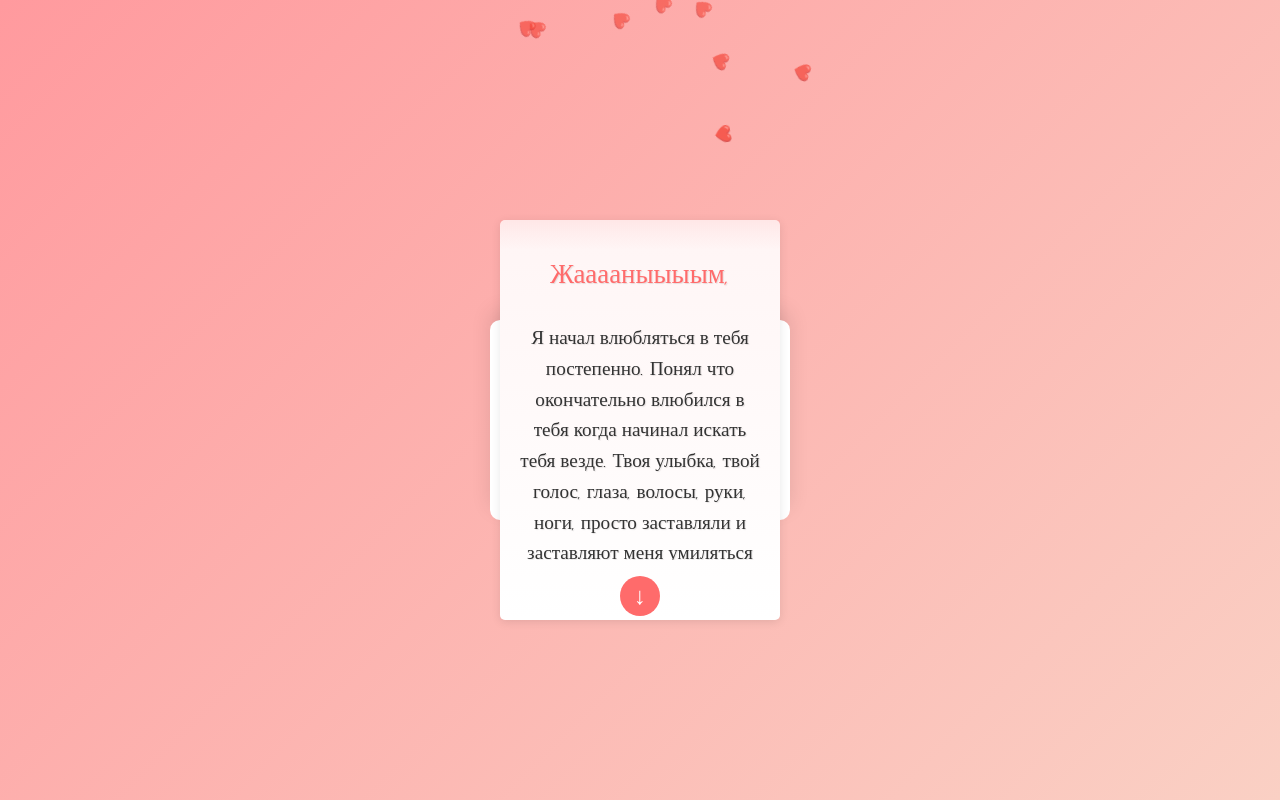
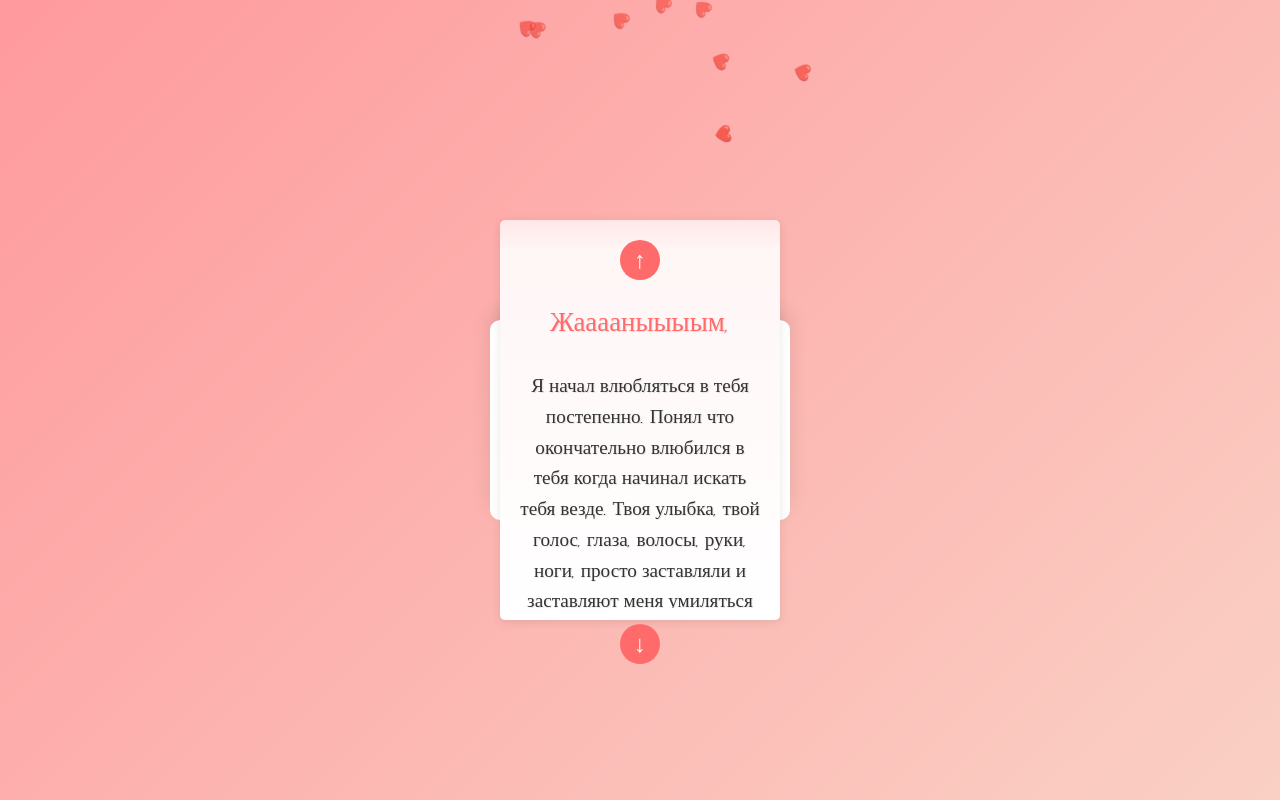
Before and after one commit to MederX/ssss, a React (Create React App) app: page / in a window 1280 px wide. Both pictures are taken after a click on the element 640 px from the left and 400 px from the top of the page. Built offline with nearby package versions, Linux system fonts and the light colour scheme.

Commit message:
Describe your changes

```diff
--- a/src/components/LoveLetter.js
+++ b/src/components/LoveLetter.js
@@ -230,6 +230,13 @@
     }
   };
 
+  const handleScrollUp = (e) => {
+    e.stopPropagation(); // Prevent triggering envelope open/close
+    if (letterContentRef.current) {
+      letterContentRef.current.scrollBy({ top: -100, behavior: 'smooth' });
+    }
+  };
+
   return (
     <EnvelopeContainer
       onClick={handleClick}
@@ -259,6 +266,20 @@
             defaultPosition={{ x: 0, y: 0 }}
           >
             <Letter>
+              <button
+                onClick={handleScrollUp}
+                style={{
+                  margin: '0 auto 8px auto', display: 'block', borderRadius: '50%', border: 'none',
+                  background: '#ff6b6b', color: 'white', width: 40, height: 40, fontSize: 24, cursor: 'pointer'
+                }}
+              >
+                ↑
+              </button>
+              <Draggable
+                handle=".letter-content"
+                bounds="parent"
+                defaultPosition={{ x: 0, y: 0 }}
+              >
                 <LetterContent className="letter-content" ref={letterContentRef}>
                   <p>Жааааныыыым,</p>
                   <p>
@@ -284,6 +305,7 @@
                     </ImageFrame>
                   </ImageContainer>
                 </LetterContent>
+              </Draggable>
               <button
                 onClick={handleScrollDown}
                 style={{
```
Lines whose indentation alone changed are shown as unchanged.
